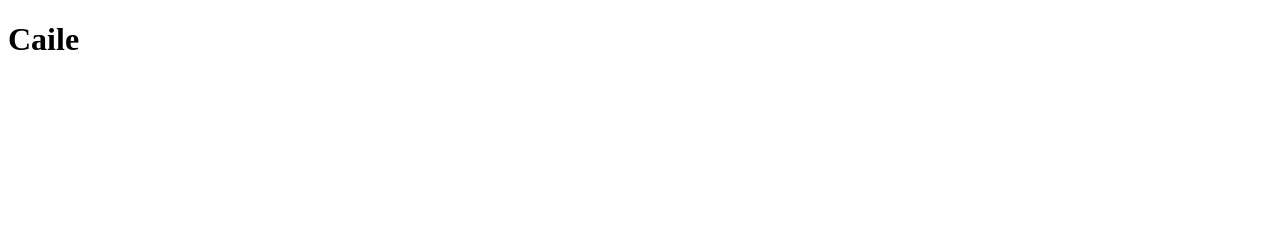
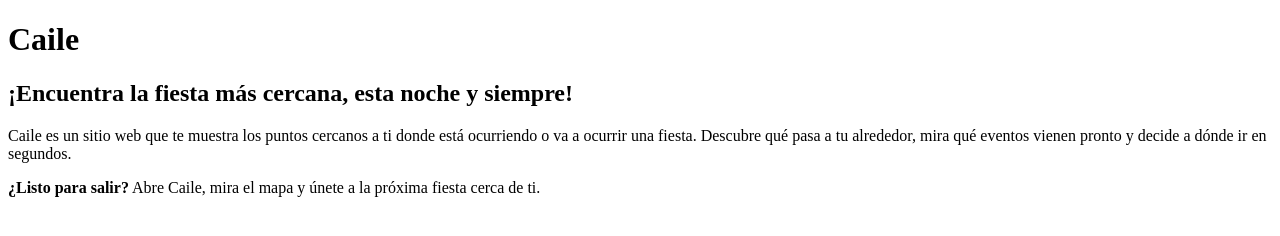
Before and after one commit to eduardodariogonzalezalcatar123-beep/Caile, a plain HTML site: page src/index.html in a window 1280 px wide. Drawn offline with Linux system fonts and the light colour scheme.

Commit message:
Primer cambio: presentación del proyecto Caile

```diff
--- a/src/index.html
+++ b/src/index.html
@@ -6,6 +6,23 @@
   <title>Caile</title>
 </head>
 <body>
-  <h1>Caile</h1>
+  <header>
+    <h1>Caile</h1>
+    <h2>¡Encuentra la fiesta más cercana, esta noche y siempre!</h2>
+  </header>
+
+  <main>
+    <section>
+      <p>
+        Caile es un sitio web que te muestra los puntos cercanos a ti donde está
+        ocurriendo o va a ocurrir una fiesta. Descubre qué pasa a tu alrededor,
+        mira qué eventos vienen pronto y decide a dónde ir en segundos.
+      </p>
+    </section>
+
+    <section>
+      <p><strong>¿Listo para salir?</strong> Abre Caile, mira el mapa y únete a la próxima fiesta cerca de ti.</p>
+    </section>
+  </main>
 </body>
 </html>
```
